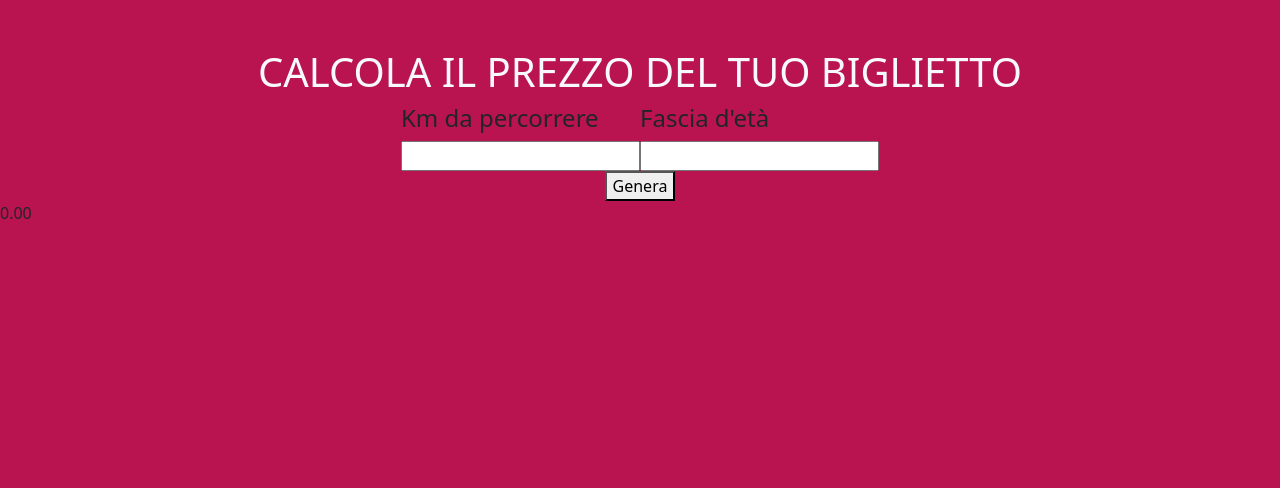
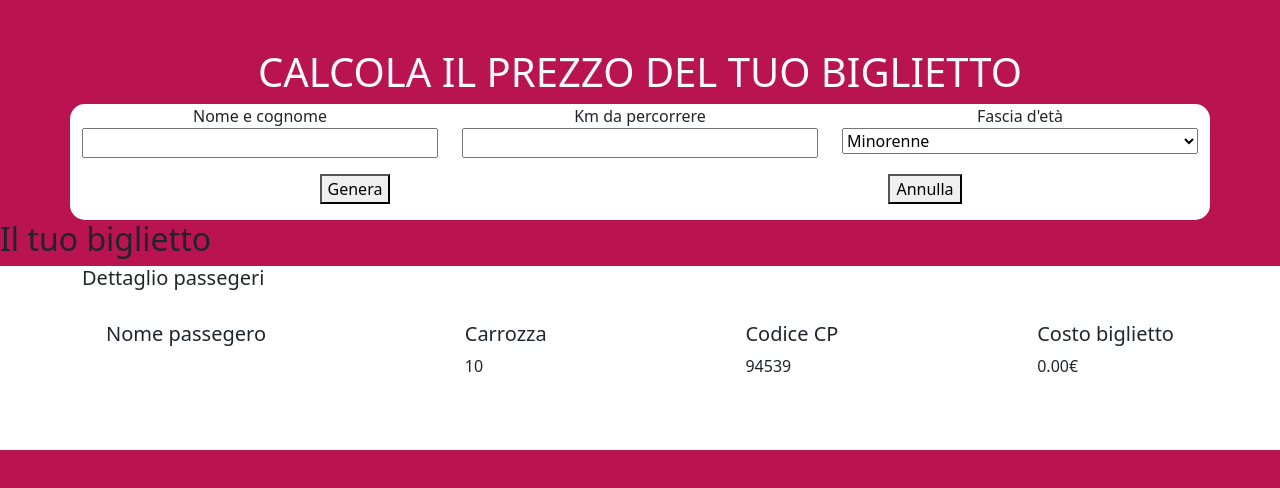
Before and after one commit to Domenic0Ferrari/js-biglietto-treno-form, a plain HTML site: page index.html in a window 1280 px wide. Both pictures are taken after a click on the button "Genera". Drawn offline with nearby package versions, Linux system fonts and the light colour scheme.

Commit message:
add ticket with "carrozza", "nome", "codice", "costo"

```diff
--- a/assets/style.css
+++ b/assets/style.css
@@ -2,3 +2,7 @@ body{
     padding-top: 3rem;
     background-color: #B91450;
 }
+
+.container{
+    border-radius: 15px;
+}
--- a/index.html
+++ b/index.html
@@ -10,21 +10,68 @@
 </head>
 <body>
     <h1 class="text-light text-center">CALCOLA IL PREZZO DEL TUO BIGLIETTO</h1>
-    <div class="container-fluid d-flex justify-content-center">
-        <div>
-            <h4>Km da percorrere</h4>
-            <input id="distance" type="text">
+    <div class="container bg-white">
+        <div class="row justify-content-center">
+            <div class="col-4 text-center d-flex flex-column">
+                <label for="name">Nome e cognome</label>
+                <input id="name" type="text">
+            </div>
+            <div class="col-4 text-center d-flex flex-column">
+                <label for="distance">Km da percorrere</label>
+                <input id="distance" type="number">
+            </div>
+            <div class="col-4 text-center d-flex flex-column">
+                <label for="age">Fascia d'età</label>
+                <select name="age" id="age">
+                    <option value="Minorenne">Minorenne</option>
+                    <option value="Maggiorenne">Maggiorenne</option>
+                    <option value="Over65">Over65</option>
+                </select>
+            </div>
+            <div class="text-center col p-3">
+                <button id="genera" type="button">Genera</button>
+            </div>
+            <div class="text-center col p-3">
+                <button id="annulla" type="button">Annulla</button>
+            </div>
         </div>
-        <div>
-            <h4>Fascia d'età</h4>
-            <input id="age" type="text">
+    </div>
+     <!-- Il tuo biglietto -->
+    <div id="bottom-div">
+        <h2>Il tuo biglietto</h2>
+        <div class="bg-white pb-5">
+            <div class="container">
+                <div class="il_tuo_biglietto bg-white">
+                <!-- Dettagli biglietto -->
+                    <h5>Dettaglio passegeri</h5>
+                    <div class="d-flex justify-content-between">
+                        <div class="nome_passegero bg-grey p-4">
+                        <!-- Nome -->
+                        <h5>Nome passegero</h5>
+                        <h4 id="dato_nome_utente"></h4>
+                    </div>
+                    <div class="p-4">
+                        <!-- Numero carrozza -->
+                        <h5>Carrozza</h5>
+                        <span id="carrozza"></span>
+                    </div>
+                    <div class="p-4">
+                        <!-- Codice CP -->
+                        <h5>Codice CP</h5>
+                        <span id="codice"></span>
+                    </div>
+                    <div class="p-4">
+                        <!-- Costo biglietto -->
+                        <h5>Costo biglietto</h5>
+                        <span id="costo"></span>
+                    </div>
+                </div>
+                <!--/ Dettagli biglietto -->
+            </div>
         </div>
+    </div>
+    <!--/ Il tuo biglietto -->
 
-    </div>
-    <div class="text-center">
-        <button id="genera" type="button">Genera</button>
-    </div>
-    <span id="price"></span>
 
 
     <script src="javascript/script.js"></script>
--- a/javascript/script.js
+++ b/javascript/script.js
@@ -36,49 +36,61 @@ const btnGenera = document.getElementById("genera");
 
 btnGenera.addEventListener("click" , function(){
 
+        // Variabili
+        let nome = document.getElementById("name").value;
+        console.log("Il tuo nome è:" , nome);
+
         let distanza = document.getElementById("distance").value;
         console.log("Km da percorrere:", distanza);
 
         let età = document.getElementById("age").value;
         console.log("Età:", età);
 
-        let priceKm = 0.21;
-        let basePrice = (distanza * priceKm).toFixed(2);
-        console.log(basePrice);
+        //calcolo prezzo
+        let prezzo = (distanza * 0.21);
+        let sconto;
+        let tipoOfferta;
 
-        const scontoVenti = (basePrice - (basePrice / 100 * 20)).toFixed(2);
+        // calcolo sconto per età
+        if (età == "minorenne") {
+                sconto = ((prezzo * 20) / 100);
+                tipoOfferta = "Offerta Minorenni";
+            } else if (età =="over65") {
+                sconto = ((prezzo * 40) / 100);
+                tipoOfferta = "Offerta Over 65";
+            } else {
+                sconto = 0;
+                tipoOfferta = "Nessuna offerta";
+            }
 
-        console.log(scontoVenti);
+        let prezzoFinale=(prezzo - sconto).toFixed(2);
 
-        const scontoQuaranta = (basePrice - (basePrice / 100 * 40)).toFixed(2);
+        //carrozza
+        let carrozza = Math.floor(Math.random() * 10) + 1;
+        //codice cp
+        function randomNumber(min, max) {
+                return Math.floor(Math.random() * (max - min) ) + min;
+        }
+        let codice = randomNumber(90000, 100000)
 
-        console.log(scontoQuaranta);
-
-        if (età < 18){
-        document.getElementById("price").innerHTML = scontoVenti;
-        } else if (userAge > 65){
-        document.getElementById("price").innerHTML = scontoQuaranta;
-        } else{
-        document.getElementById("price").innerHTML = basePrice;
-        }
+        //generazione dati sulla pagina
+        document.getElementById("dato_nome_utente").innerHTML = nome;
+        document.getElementById("carrozza").innerHTML = carrozza;
+        document.getElementById("codice").innerHTML = codice;
+        document.getElementById("costo").innerHTML = prezzoFinale + "€";
 })
 
-// let distanza = document.getElementById('distance');
-// let età = document.getElementById('age');
-
-// let priceKm = 0.21;
-// let basePrice = (distanza * priceKm);
-
-// let discountChildren = 20;
-// let discountSenior = 40;
-// let discountPercent = 0;
-
-// if (età < 18) {
-// 	discountPercent = discountChildren;
-// } else if (age > 65) {
-// 	discountPercent = discountSenior;
-// }
-
-// let discount = basePrice * discountPercent / 100;
-// let finalPrice = basePrice - discount;
-// console.log(finalPrice);
+ //click su annulla
+ let btnAnnulla = document.getElementById("annulla");
+ btnAnnulla.addEventListener("click" , function(){
+     //dati biglietto
+//      document.getElementById("carrozza").innerHTML = "";
+//      document.getElementById("codice").innerHTML = "";
+//      document.getElementById("dato_nome_utente").innerHTML = "";
+//      document.getElementById("offerta").innerHTML = "";
+//      document.getElementById("costo").innerHTML = "";
+     //dati utente
+     document.getElementById("name").value = "";
+     document.getElementById("distance").value = "";
+     document.getElementById("age").value = "";
+ })
```
